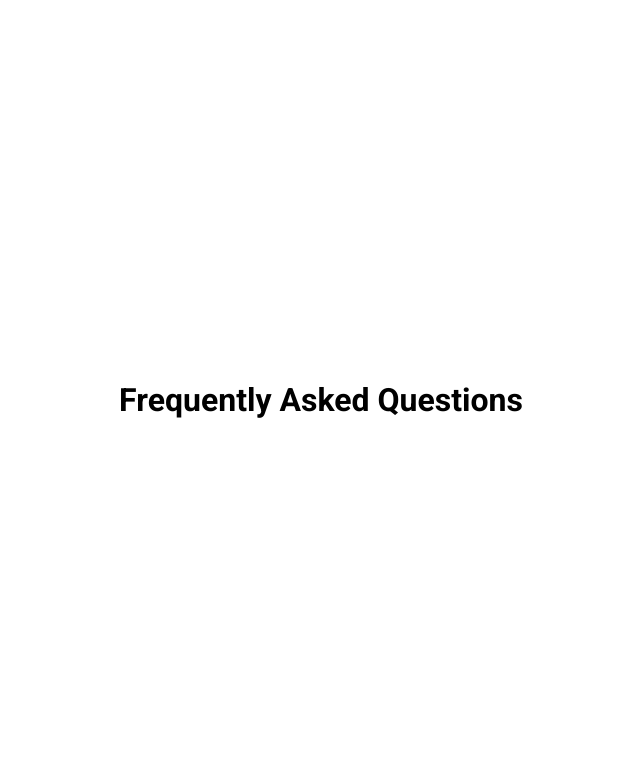
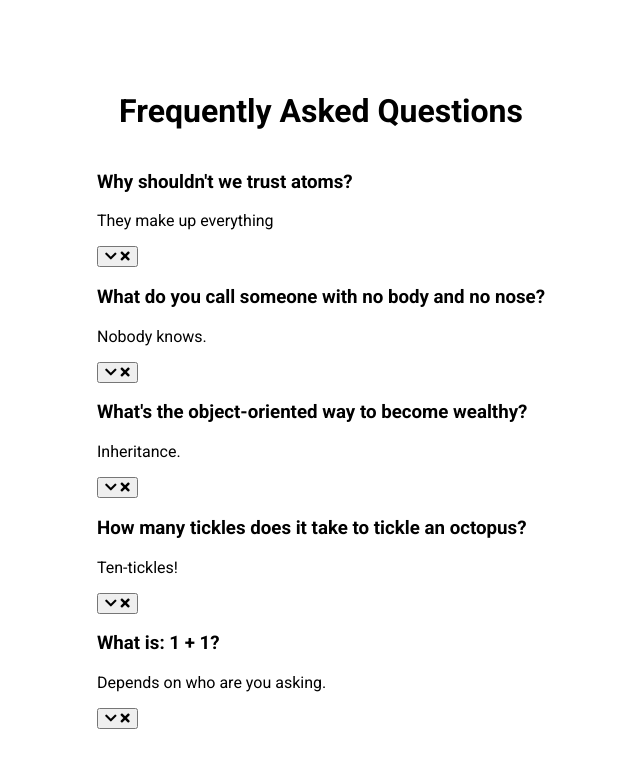
Before and after one commit to plus8bit/faq, a plain HTML site: page index.html in a window 1280 px wide. Shown: the whole page, without its empty margins (319-959 px from the left). Drawn offline with Linux system fonts and the light colour scheme.

Commit message:
Add html structure

```diff
--- a/index.html
+++ b/index.html
@@ -1,16 +1,82 @@
 <!DOCTYPE html>
 <html lang="en">
   <head>
-  <meta charset="UTF-8">
-  <meta http-equiv="X-UA-Compatible" content="IE=edge">
-  <meta name="viewport" content="width=device-width, initial-scale=1.0">
-  <!-- <link rel="stylesheet" href="https://cdnjs.cloudflare.com/ajax/libs/font-awesome/6.4.0/css/all.min.css" integrity="sha512-iecdLmaskl7CVkqkXNQ/ZH/XLlvWZOJyj7Yy7tcenmpD1ypASozpmT/E0iPtmFIB46ZmdtAc9eNBvH0H/ZpiBw==" crossorigin="anonymous" referrerpolicy="no-referrer" /> -->
-  <link rel="stylesheet" href="style.css">
+    <meta charset="UTF-8" />
+    <meta name="viewport" content="width=device-width, initial-scale=1.0" />
+    <link rel="stylesheet" href="https://cdnjs.cloudflare.com/ajax/libs/font-awesome/5.14.0/css/all.min.css" integrity="sha512-1PKOgIY59xJ8Co8+NE6FZ+LOAZKjy+KY8iq0G4B3CyeY6wYHN3yt9PW0XpSriVlkMXe40PTKnXrLnZ9+fkDaog==" crossorigin="anonymous" />
+    <link rel="stylesheet" href="style.css" />
     <title>FAQ</title>
   </head>
   <body>
     <h1>Frequently Asked Questions</h1>
+    <div class="faq-container">
+      <div class="faq active">
+        <h3 class="faq-title">
+          Why shouldn't we trust atoms?
+        </h3>
 
+        <p class="faq-text">
+          They make up everything
+        </p>
+
+        <button class="faq-toggle">
+          <i class="fas fa-chevron-down"></i>
+          <i class="fas fa-times"></i>
+        </button>
+      </div>
+
+      <div class="faq">
+        <h3 class="faq-title">
+          What do you call someone with no body and no nose?
+        </h3>
+        <p class="faq-text">
+          Nobody knows.
+        </p>
+        <button class="faq-toggle">
+          <i class="fas fa-chevron-down"></i>
+          <i class="fas fa-times"></i>
+        </button>
+      </div>
+
+      <div class="faq">
+        <h3 class="faq-title">
+          What's the object-oriented way to become wealthy?
+        </h3>
+        <p class="faq-text">
+          Inheritance.
+        </p>
+        <button class="faq-toggle">
+          <i class="fas fa-chevron-down"></i>
+          <i class="fas fa-times"></i>
+        </button>
+      </div>
+
+      <div class="faq">
+        <h3 class="faq-title">
+          How many tickles does it take to tickle an octopus?
+        </h3>
+        <p class="faq-text">
+          Ten-tickles!
+        </p>
+        <button class="faq-toggle">
+          <i class="fas fa-chevron-down"></i>
+          <i class="fas fa-times"></i>
+        </button>
+      </div>
+
+      <div class="faq">
+        <h3 class="faq-title">
+          What is: 1 + 1?
+        </h3>
+        <p class="faq-text">
+          Depends on who are you asking.
+        </p>
+        <button class="faq-toggle">
+          <i class="fas fa-chevron-down"></i>
+          <i class="fas fa-times"></i>
+        </button>
+      </div>
+    </div>
     <script src="script.js"></script>
   </body>
 </html>
```
Lines whose indentation alone changed are shown as unchanged.
